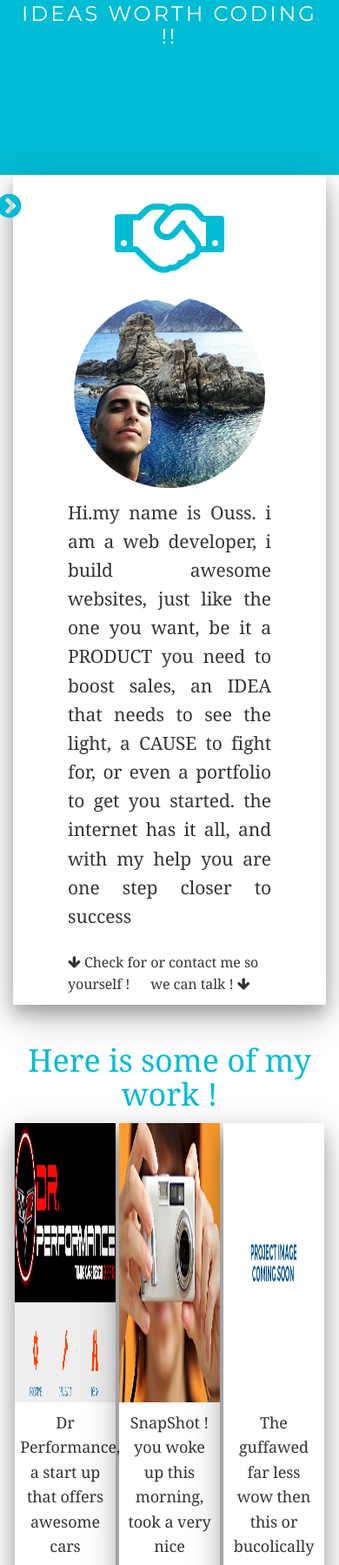
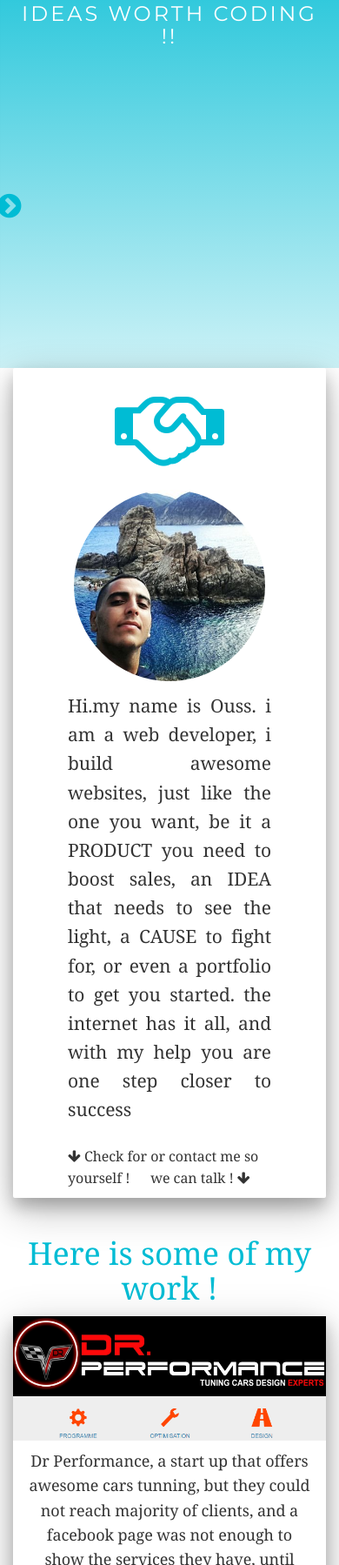
Before and after one commit to ouss4m4/myPortfolio, a React app: page / in a window 390 px wide. Shown: the part 201-2000 px from the top of the page at 87% size. Built offline with nearby package versions, Linux system fonts and the light colour scheme; what react-tap-event-plugin would draw is missing.

Commit message:
responsive

```diff
--- a/src/styles/landing.css
+++ b/src/styles/landing.css
@@ -1,22 +1,22 @@
 .landing {
     display: flex;
     width: 100%;
-    height: 40vh;
+    height: 560px;
     justify-content: center;
     font-family: 'Montserrat', sans-serif;
 }
-
 #Landing {
-   background-color: rgb(0, 188, 212);
+    background-image: -webkit-gradient(linear, left top, left bottom, from(rgba(0, 188, 212,1)), to(rgba(0, 188, 212,0.2)));
+    background-image: -webkit-linear-gradient(top, rgba(0, 188, 212,1), rgba(0, 188, 212,0.2));
+    background-image: -moz-linear-gradient(top, rgba(0, 188, 212,1), rgba(0, 188, 212,0.2));
+    background-image: linear-gradient(to bottom, rgba(0, 188, 212,1), rgba(0, 188, 212,0.2));
 }
-
-
 .landing-text {
-    padding-top: 60px;
-    font-size: 12em;
-    line-height: 1;
+    font-size: 16em;
+    line-height: 1.9;
     letter-spacing: 3px;
     color: white;
+    margin-top: 60px;
 }
 
 /*
--- a/src/styles/work.css
+++ b/src/styles/work.css
@@ -33,14 +33,43 @@
     width: 100%;
     height: 100%;
 }
-.workSingle .desc {
+.desc {
     font-family: Georgia, 'Times New Roman', Times, serif;
     font-size: 18px;
     line-height: 1.58;
     letter-spacing: -.004em;
-    font-weight: 400;
     color: rgba(0,0,0,0.8);
     width: 90%;
     margin: 9px auto;
     text-align: center;
 }
+
+@media screen and (max-width: 1000px) {
+    .workSingle {
+        width: 48%;
+    }
+}
+
+@media screen and (max-width: 634px) {
+    .workSingle {
+        width: 80%;
+    }
+}
+@media screen and (max-width: 433px) {
+    .workSingle {
+        width: 100%;
+    }
+}
+@media screen and (max-width: 320px) {
+    .workSingle {
+        width: 98%;
+    }
+    .desc {
+        font-family: Georgia, 'Times New Roman', Times, serif;
+        font-size: 16px;
+        letter-spacing: -.004em;
+        color: rgba(0,0,0,0.8);
+        width: 90%;
+        text-align: center;
+    }
+}
```
